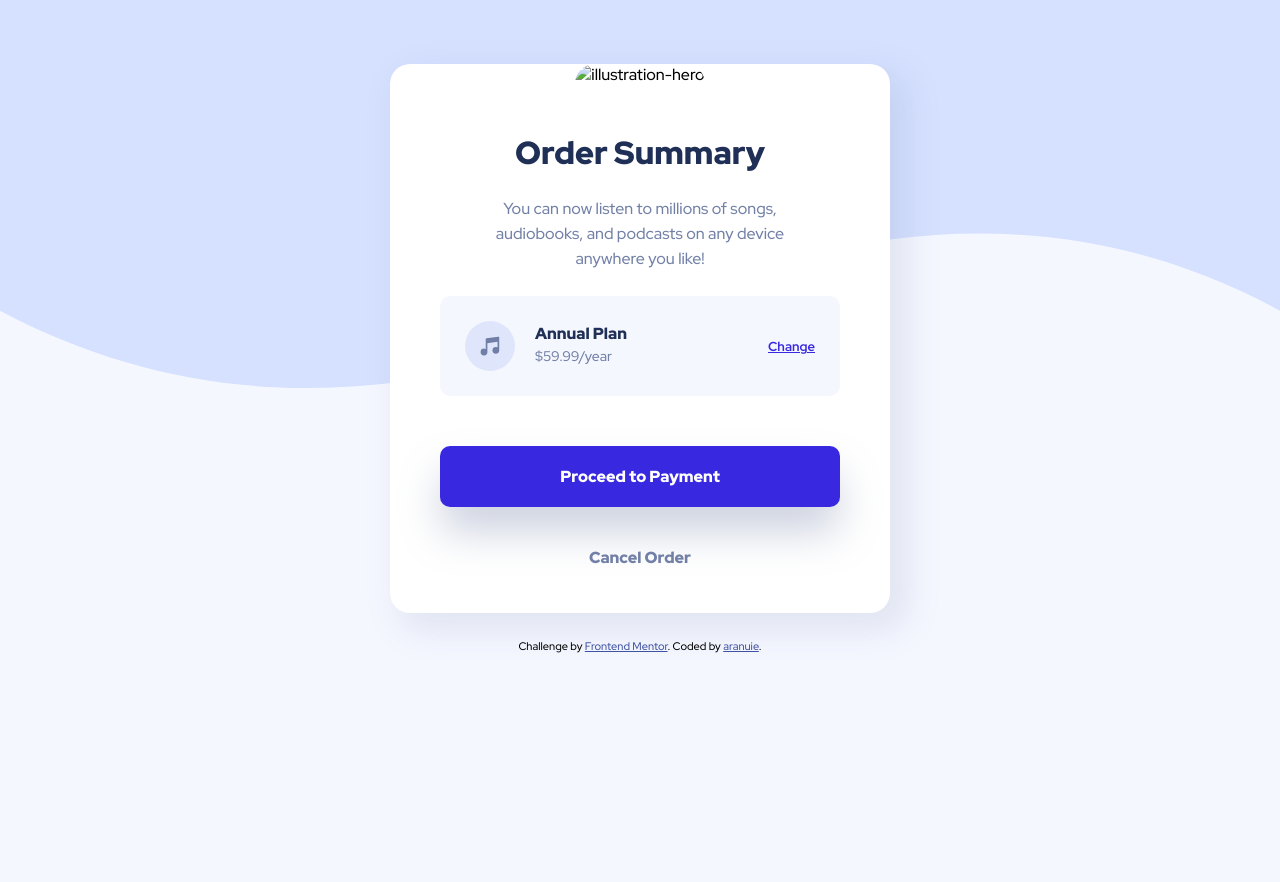
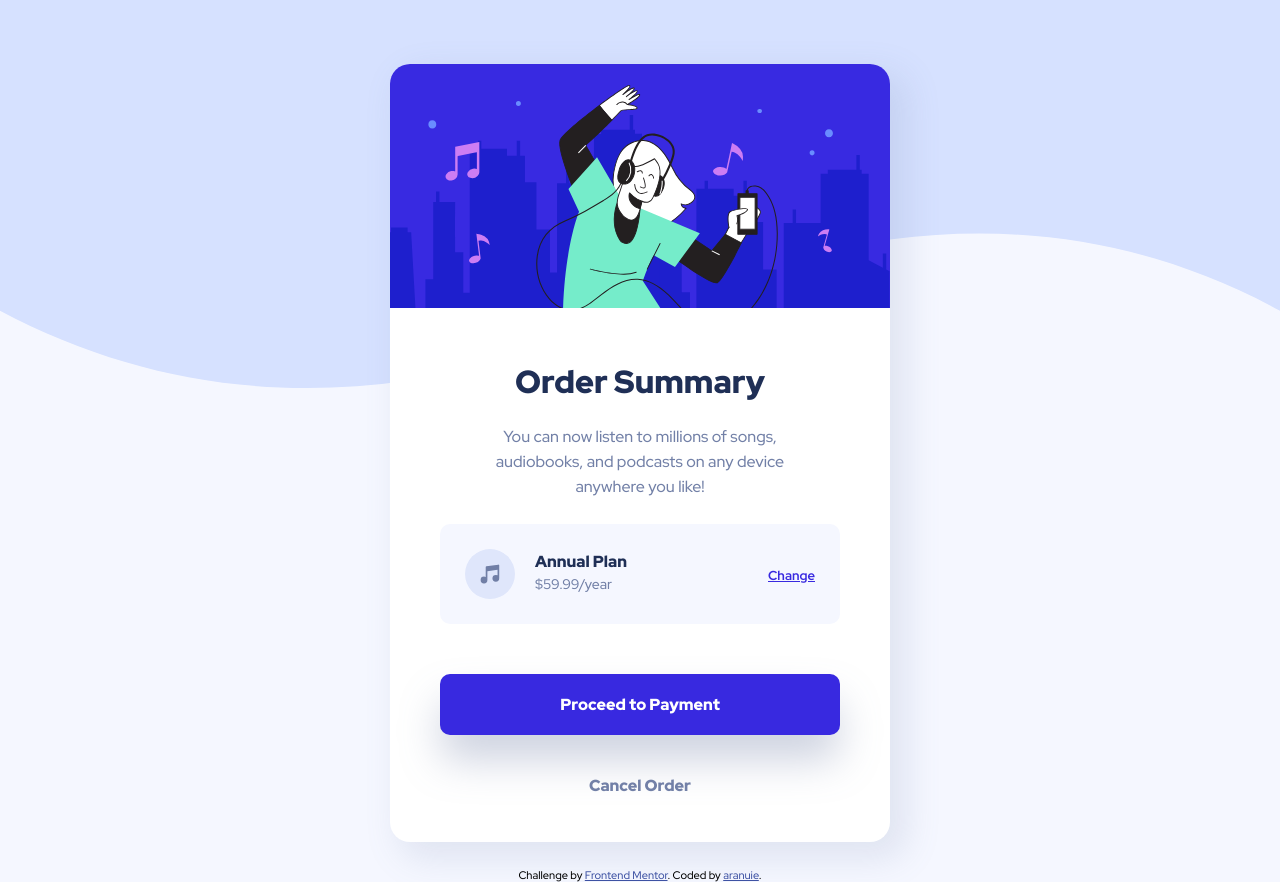
Before and after one commit to aranuie/order-summary-component-main, a plain HTML site: page index.html in a window 1280 px wide. Before the commit the page ends 800 px from the top, so only its background shows below. Drawn offline with Linux system fonts and the light colour scheme; the site is published under a folder, as on GitHub Pages, so addresses that start at the root find nothing.

Commit message:
added live site url

```diff
--- a/index.html
+++ b/index.html
@@ -12,7 +12,7 @@
 
 <body>
   <main>
-    <img src="/images/illustration-hero.svg" alt="illustration-hero">
+    <img src="images/illustration-hero.svg" alt="illustration-hero">
     <h1>Order Summary</h1>
 
     <p>You can now listen to millions of songs, audiobooks, and podcasts on any
```
Also changed, not shown: 1 other file.
